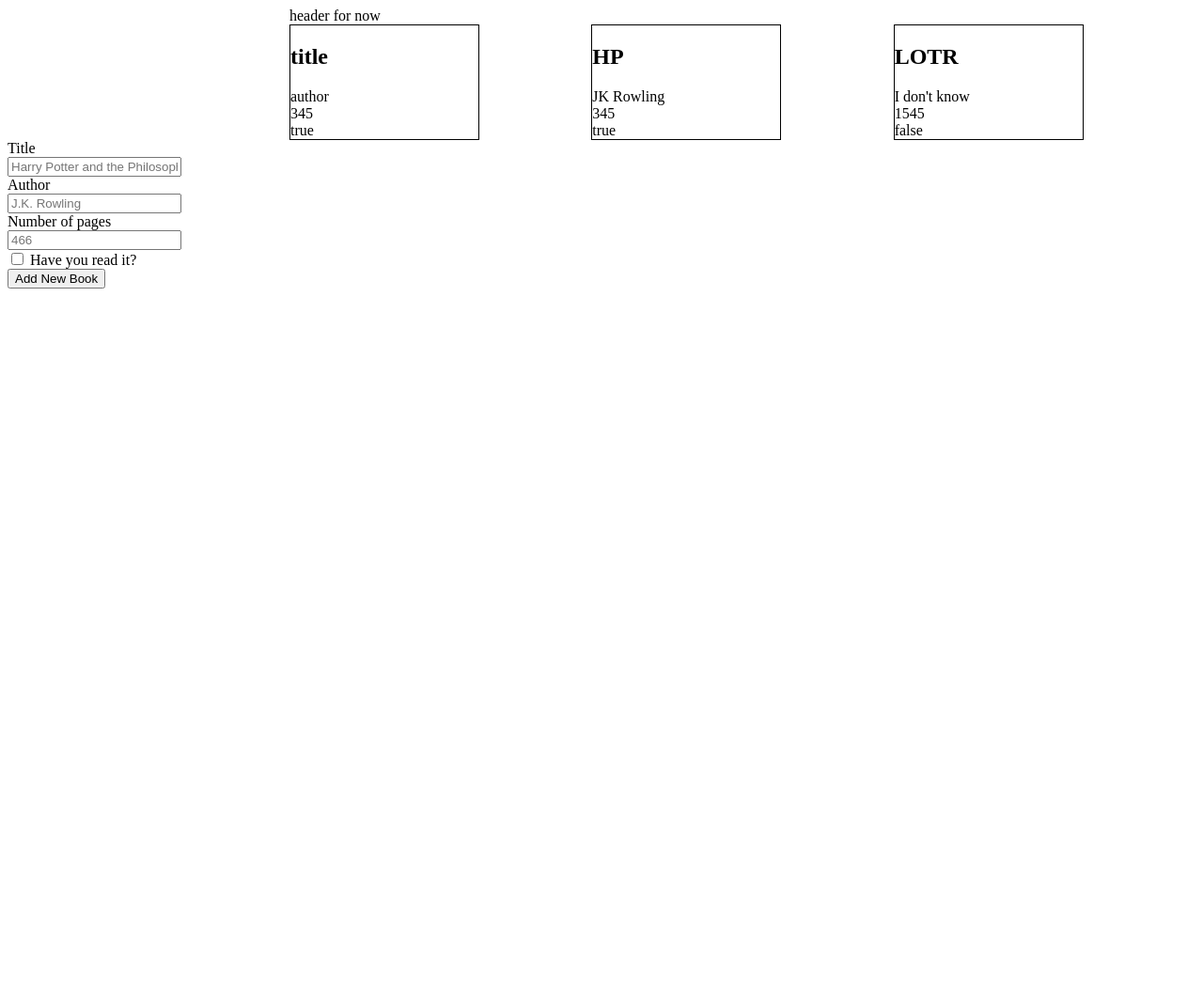
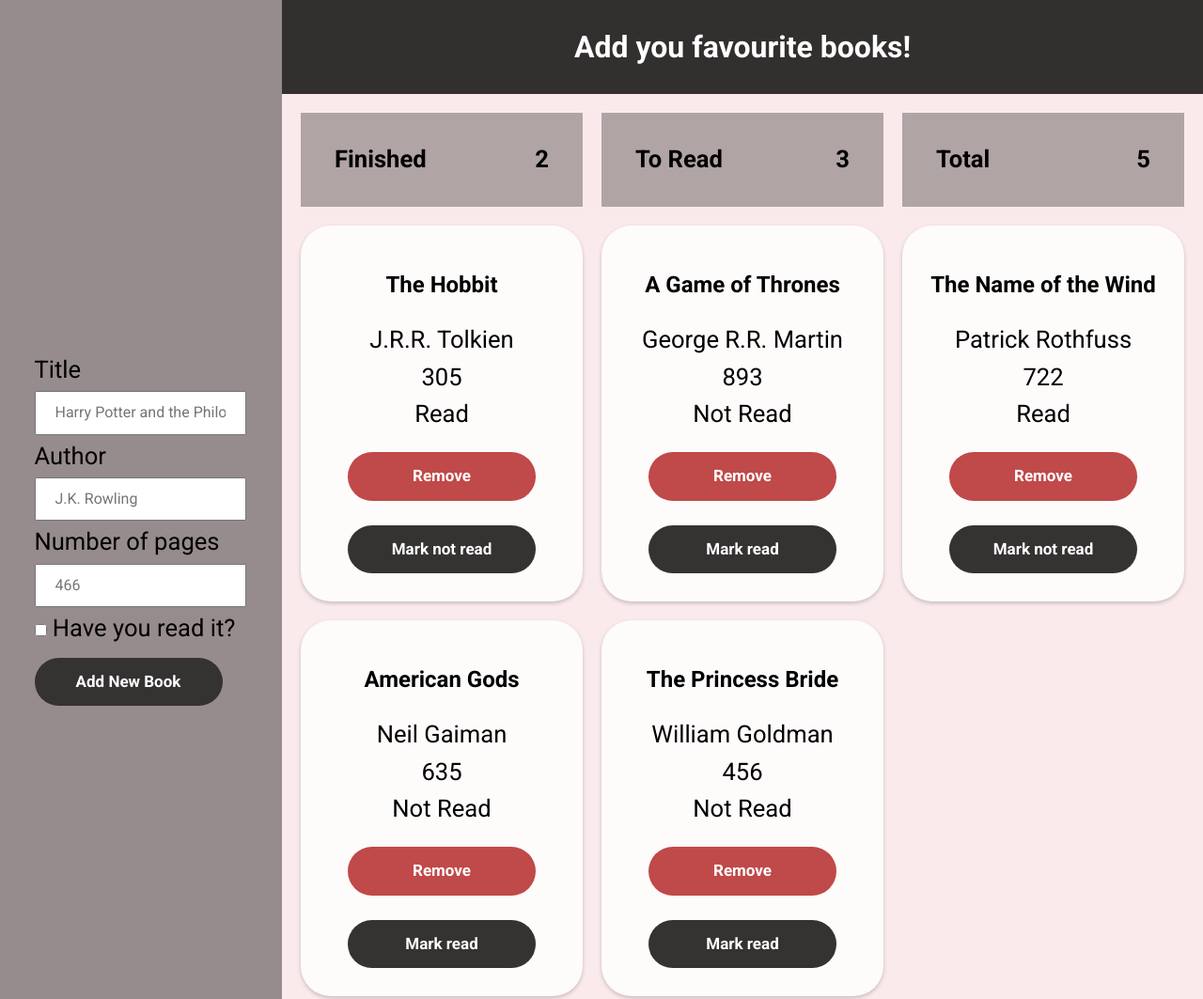
Before and after one commit to martinsayshi/library, a website: page index.html in a window 1280 px wide. Shown: the top 1063 px of the page at 94% size. Before the commit the page ends 800 px from the top, so only its background shows below. Drawn offline with nearby package versions, Linux system fonts and the light colour scheme.

Commit message:
Added CSS and finished JS

```diff
--- a/css/style.css
+++ b/css/style.css
@@ -1,27 +1,163 @@
-.container {
+
+@import url('https://fonts.googleapis.com/css2?family=Roboto:wght@400;500;700&display=swap');
+
+* {
+  font-family: "Roboto", sans-serif;
+}
+
+.grid-container {
   display: grid;
   grid-template-columns: 300px 1fr;
+  grid-template-rows: 100px 1fr 50px;
+  grid-template-areas:
+    'sidebar header'
+    'sidebar main'
+    'sidebar footer';
+  height: 100vh;
 }
 
 .sidebar {
-  grid-column: 1/ 2;
+  display: flex;
+  flex-direction: column;
+  justify-content: center;
+  align-content: center;
+  grid-area: sidebar;
+  background-color: #978c8d;
 }
 
 .header {
-  grid-column: 2/ 3;
+  grid-area: header;
+  background-color: #322f2f;
+  display: flex;
+  align-items: center;
+  justify-content: center;
 }
 
-.cards {
-  grid-column: 2/ 3;
-  display: grid;
-  grid-template-columns: repeat(3, 1fr);
+.main {
+  grid-area: main;
+  background-color: #FBEAEB;
+}
+
+.footer {
+  grid-area: footer;
+  background-color: #322f2f;
 }
 
 .card {
   border: 1px solid black;
-  width: 200px;
 }
 
-span, label {
-  display: block;
+.form {
+  display: flex;
+  flex-direction: column;
+  align-items: start;
+  margin: 0 auto;
 }
+
+.main-overview {
+  display: grid;
+  grid-template-columns: repeat(auto-fit, minmax(250px, 1fr));
+  grid-auto-rows: 100px;
+  grid-gap: 20px;
+  margin: 20px;
+}
+
+.overview-card {
+  display: flex;
+  justify-content: space-between;
+  align-items: center;
+  padding: 20px;
+  background-color: #b0a4a5;
+}
+
+
+.main-cards {
+  display: grid;
+  grid-template-columns: repeat(auto-fit, minmax(300px, 1fr));
+  grid-auto-rows: 400px;
+  grid-gap: 20px;
+  margin: 20px;
+}
+
+.card {
+  display: flex;
+  border: none;
+  border-radius: 2rem;
+  box-shadow: 0 2px 4px rgba(0, 0, 0, 0.2);
+  flex-direction: column;
+  justify-content: space-evenly;
+  align-items: center;
+  padding: 20px;
+  background-color: #fefbfb;
+}
+
+h1 {
+  color: white;
+  font-size: 2rem;
+}
+
+span {
+  font-size: 1.6rem;
+}
+
+.overview-card-text {
+  font-weight: 700;
+  padding: 0 1rem;
+}
+
+.btn {
+  background-color: rgb(53, 50, 50);
+	border-radius: 42px;
+	cursor: pointer;
+	color: #ffffff;
+	font-size: 17px;
+  font-weight: 600;
+	padding: 16px 39px;
+	text-decoration: none;
+  border: none;
+  width: 200px;
+  margin-top: 1rem;
+}
+
+.btn:hover {
+  background-color: rgb(36, 34, 34);
+}
+
+.btn:active {
+  position: relative;
+  top: 1px;
+}
+
+.remove {
+  background-color:rgb(192, 73, 73)
+}
+
+.remove:hover {
+  background-color:rgb(177, 66, 66)
+}
+
+label {
+  font-size: 1.6rem;
+}
+
+input[type=text] {
+  width: 80%;
+  padding: 12px 20px;
+  margin: 8px 0;
+}
+
+footer {
+  font-family: sans-serif;
+  display: flex;
+  justify-content: center;
+  align-items: center;
+}
+
+footer p {
+  color: white;
+}
+
+.footer-img {
+  width: 30px;
+  padding-left: 10px;
+}
--- a/index.html
+++ b/index.html
@@ -4,25 +4,36 @@
   <meta charset="UTF-8">
   <meta http-equiv="X-UA-Compatible" content="IE=edge">
   <meta name="viewport" content="width=device-width, initial-scale=1.0">
+  <link rel="stylesheet" href="node_modules/normalize.css/normalize.css">
   <link rel="stylesheet" href="/css/style.css">
   <script src="script.js" defer></script>
   <title>Library</title>
 </head>
 <body>
-  <div class="container">
-    <div class="header">
-      header for now
-    </div>
-    <div class="cards">
-      <div class="card">
-        <h2 class="title">title</h2>
-        <span class="author">author</span>
-        <span class="pages">345</span>
-        <span class="read">true</span>
+  <div class="grid-container">
+    <header class="header">
+      <h1>Add you favourite books!</h1>
+    </header>
+    <main class="main">
+      <div class="main-overview">
+        <div class="overview-card">
+          <span class="overview-card-text">Finished</span>
+          <span class="overview-card-text" id="finished">5</span>
+        </div>
+        <div class="overview-card">
+          <span class="overview-card-text">To Read</span>
+          <span class="overview-card-text" id="left">10</span>
+        </div>
+        <div class="overview-card">
+          <span class="overview-card-text">Total</span>
+          <span class="overview-card-text" id="total">15</span>
+        </div>
       </div>
-    </div>
-    <div class="sidebar">
-      <form action="#" id="form">
+      <div class="main-cards">
+      </div>
+    </main>
+    <aside class="sidebar">
+      <form action="#" id="form" class="form">
         <label for="title">Title</label>
         <input type="text" id="title" name="title" placeholder="Harry Potter and the Philosopher's Stone">
         <label for="author">Author</label>
@@ -33,9 +44,12 @@
           <input type="checkbox" id="read" name="read" value="read">
           Have you read it?
         </label>
-        <button id="submit" type="submit">Add New Book</button>
+        <button id="submit" type="submit" class="btn">Add New Book</button>
       </form>
-    </div>
+    </aside>
+    <footer class="footer">
+      <p>Copyright &copy; <span id="year"></span> martinsayshi</p> <a href="https://github.com/martinsayshi" target="_blank"><img src="img/github-mark-white.svg" alt="github link" class="footer-img"/></a>
+  </footer>
   </div>
 </body>
 </html>
--- /dev/null
+++ b/package.json
@@ -0,0 +1,5 @@
+{
+  "dependencies": {
+    "normalize.css": "^8.0.1"
+  }
+}
--- a/script.js
+++ b/script.js
@@ -1,14 +1,49 @@
-const cards = document.querySelector(".cards");
+const cards = document.querySelector(".main-cards");
 const submitBtn = document.querySelector("#submit");
 const form = document.querySelector("#form");
+const finishedBooks = document.querySelector("#finished");
+const leftBooks = document.querySelector("#left");
+const totalBooks = document.querySelector("#total");
 
-let myLibrary = [];
+let myLibrary = [
+  {
+    title: "The Hobbit",
+    author: "J.R.R. Tolkien",
+    pages: 305,
+    read: true,
+  },
+  {
+    title: "A Game of Thrones",
+    author: "George R.R. Martin",
+    pages: 893,
+    read: false,
+  },
+  {
+    title: "The Name of the Wind",
+    author: "Patrick Rothfuss",
+    pages: 722,
+    read: true,
+  },
+  {
+    title: "American Gods",
+    author: "Neil Gaiman",
+    pages: 635,
+    read: false,
+  },
+  {
+    title: "The Princess Bride",
+    author: "William Goldman",
+    pages: 456,
+    read: false,
+  },
+];
 
 function Book(title, author, pages, read) {
   this.title = title;
   this.author = author;
   this.pages = pages;
   this.read = read;
+  this.id = Math.floor(Math.random() * 1000);
 }
 
 function addBookToLibrary(book) {
@@ -21,35 +56,70 @@ function addElements(element) {
   const author = document.createElement("span");
   const pages = document.createElement("span");
   const read = document.createElement("span");
+  const btnRemove = document.createElement("button");
+  const btnRead = document.createElement("button");
 
   card.classList.add("card");
+  card.setAttribute("data-id", element.id);
   title.classList.add("title");
   author.classList.add("author");
   pages.classList.add("pages");
   read.classList.add("read");
+  btnRemove.classList.add("btn", "remove");
+  btnRead.classList.add("btn", "read");
 
   title.textContent = element.title;
   author.textContent = element.author;
   pages.textContent = element.pages;
-  read.textContent = element.read;
+  read.textContent = element.read ? "Read" : "Not Read";
+  btnRemove.textContent = "Remove";
+  btnRemove.setAttribute("data-id", element.id);
+
+  btnRemove.addEventListener("click", () => {
+    const parent = btnRemove.parentElement;
+    const id = Number(btnRemove.getAttribute("data-id"));
+
+    removeBook(id);
+    parent.remove();
+  });
+  btnRead.textContent = `Mark ${element.read ? "not read" : "read"}`;
+
+  btnRead.addEventListener("click", () => {
+    element.read = !element.read;
+    read.textContent = element.read ? "Read" : "Not Read";
+    btnRead.textContent = `Mark ${element.read ? "not read" : "read"}`;
+    updateStats();
+  });
 
   card.appendChild(title);
   card.appendChild(author);
   card.appendChild(pages);
   card.appendChild(read);
+  card.appendChild(btnRemove);
+  card.appendChild(btnRead);
 
   cards.appendChild(card);
 }
 
 function displayBooks() {
   myLibrary.forEach((element) => addElements(element));
+  updateStats();
 }
 
-const book1 = new Book("HP", "JK Rowling", 345, true);
-const book2 = new Book("LOTR", "I don't know", 1545, false);
+const removeBook = (id) => {
+  myLibrary = myLibrary.filter((book) => book.id !== id);
+  updateStats();
+};
 
-addBookToLibrary(book1);
-addBookToLibrary(book2);
+updateStats = () => {
+  const finished = myLibrary.filter((book) => book.read === true).length;
+  const notFinished = myLibrary.filter((book) => book.read !== true).length;
+  const total = myLibrary.length;
+
+  finishedBooks.textContent = finished;
+  leftBooks.textContent = notFinished;
+  totalBooks.textContent = total;
+};
 
 displayBooks();
 
@@ -64,6 +134,7 @@ form.addEventListener("submit", (event) => {
   const book = new Book(title, author, pages, read);
   addBookToLibrary(book);
   addElements(book);
+  updateStats();
 
   // clear the form
   form.reset();
```
Also changed, not shown: img/github-mark-white.svg (added), img/github-mark.svg (added), 1 other file.
